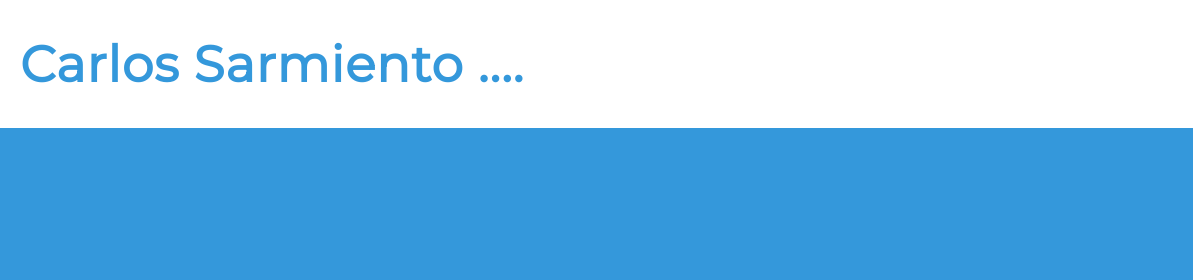
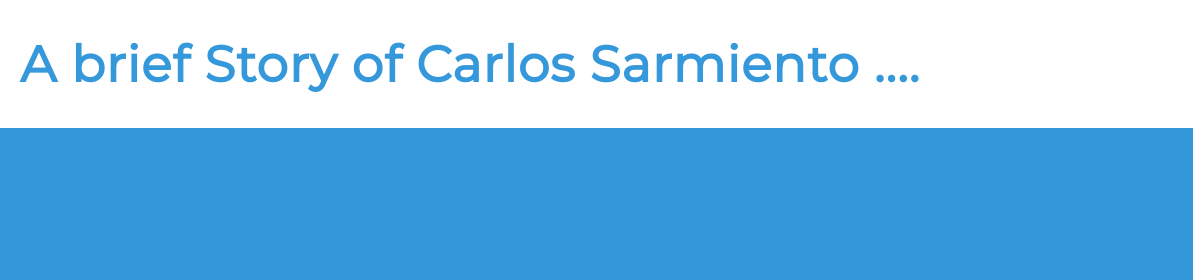
Before and after one commit to doocando/portafolio, a plain HTML site: page index.html in a window 1280 px wide. Shown: the top 280 px of the page, 0-1193 px from the left. Drawn offline with Linux system fonts and the light colour scheme.

Commit message:
change tittle

```diff
--- a/index.html
+++ b/index.html
@@ -15,7 +15,7 @@
     <main class="overflow--auto">
       <h1 class="color--skyBlue section__heading--largest">
         <!--Your name goes here -->
-        Carlos Sarmiento ....
+        A brief Story of Carlos Sarmiento ....
       </h1>
 
       <ul class="section--social">
```
